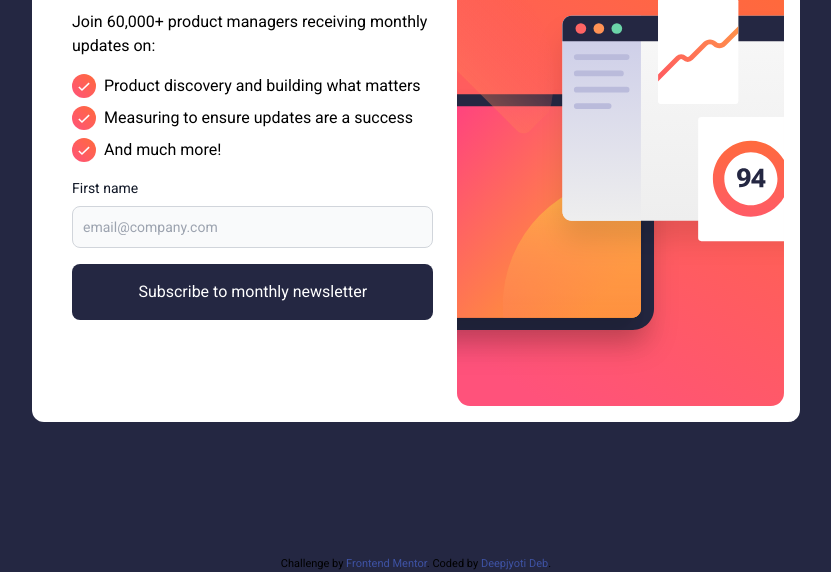
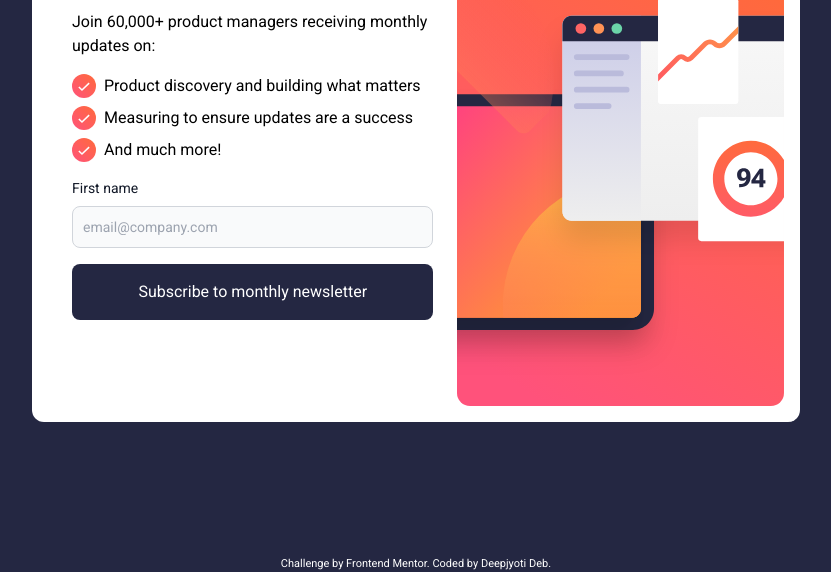
Before and after one commit to DeepjyotiDeb/frontend-mentor-newsletter, a plain HTML site: page index.html in a window 1280 px wide. Shown: the part 228-800 px from the top of the page, without its empty margins (224-1055 px from the left). Drawn offline with Linux system fonts and the light colour scheme.

Commit message:
feat: added meta desc tags, updated text color

```diff
--- a/index.html
+++ b/index.html
@@ -3,6 +3,7 @@
   <head>
     <meta charset="UTF-8" />
     <meta name="viewport" content="width=device-width, initial-scale=1.0" />
+    <meta name="description" content="frontendmentor newsletter challenge tailwind css" />
     <!-- displays site properly based on user's device -->
     <link href="dist/output.css" rel="stylesheet" />
     <link rel="icon" type="image/png" sizes="32x32" href="assets/images/favicon-32x32.png" />
@@ -14,9 +15,10 @@
       .attribution {
         font-size: 11px;
         text-align: center;
+        color: white;
       }
       .attribution a {
-        color: hsl(228, 45%, 44%);
+        color: hsl(0, 0%, 100%);
       }
     </style>
   </head>
```
